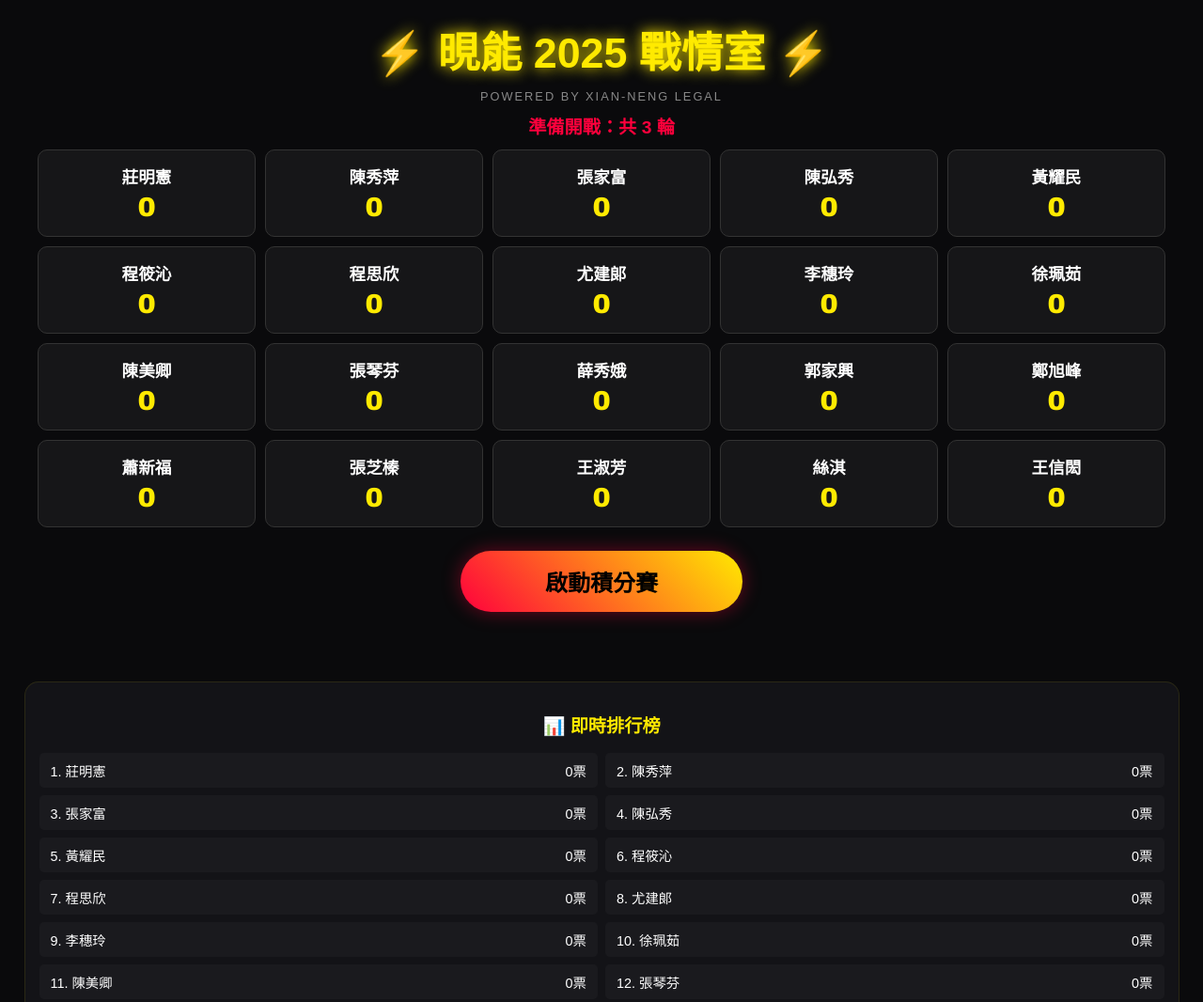
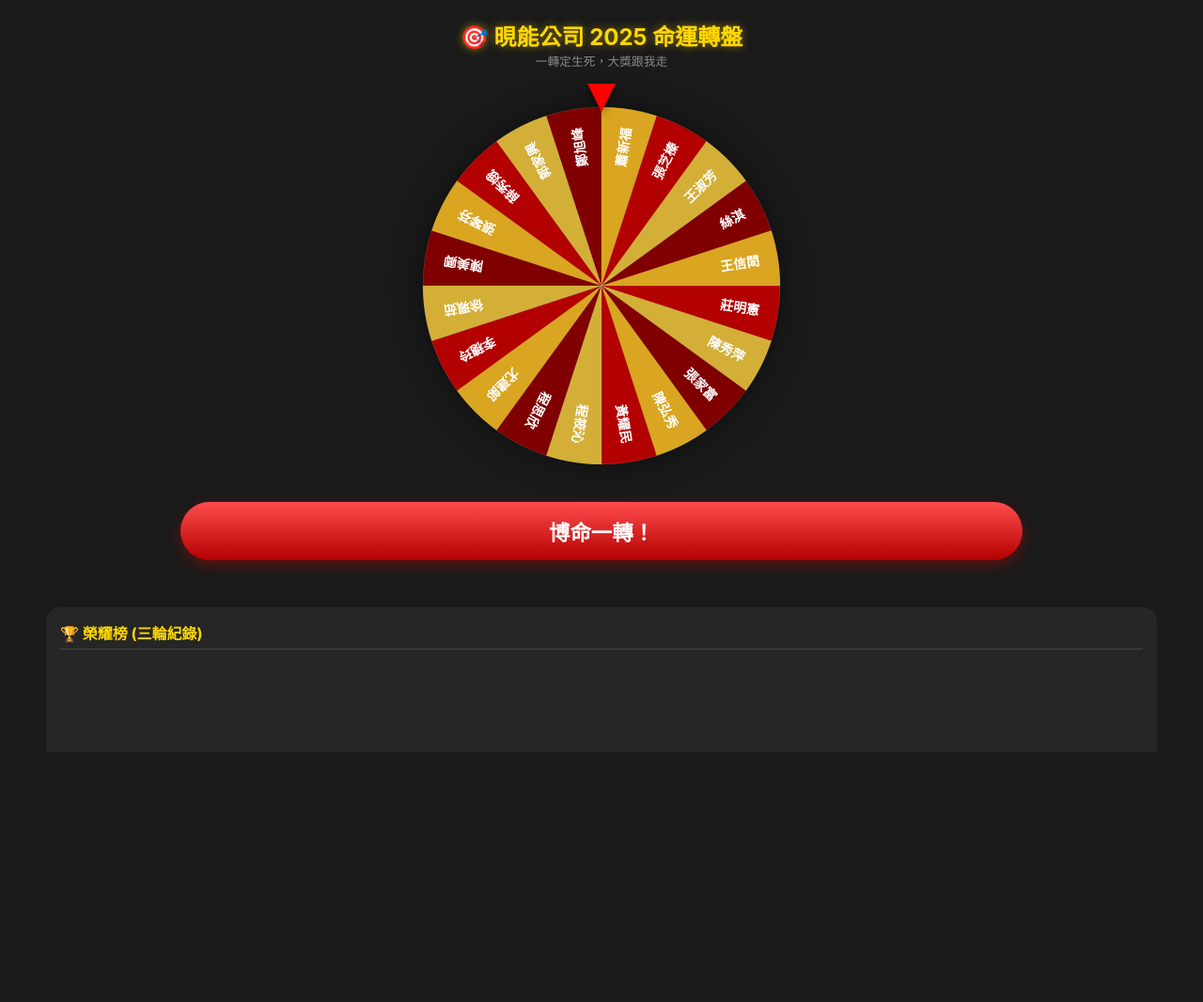
Before and after one commit to serena0229-web/xian-neng-2025, a plain HTML site: page index.html in a window 1280 px wide. Shown: the top 1066 px of the page at 94% size. After the commit the page ends 800 px from the top, so only its background shows below. Drawn offline with Linux system fonts and the light colour scheme.

Commit message:
Refactor index.html for improved layout and styling

```diff
--- a/index.html
+++ b/index.html
@@ -2,149 +2,197 @@
 <html lang="zh-Hant">
 <head>
     <meta charset="UTF-8">
-    <meta name="viewport" content="width=device-width, initial-scale=1.0">
-    <title>晛能 2025 尾牙戰情室 - 行動版</title>
+    <meta name="viewport" content="width=device-width, initial-scale=1.0, maximum-scale=1.0, user-scalable=no">
+    <title>晛能尾牙俄羅斯轉盤</title>
     <style>
         :root {
-            --neon-gold: #ffea00;
-            --neon-red: #ff003c;
-            --bg-dark: #0a0a0c;
+            --gold: #ffd700;
+            --red: #ff0000;
+            --bg: #1a1a1a;
         }
         body {
-            background-color: var(--bg-dark); color: white;
-            font-family: "PingFang TC", "Microsoft JhengHei", sans-serif;
-            margin: 0; padding: 10px; display: flex; flex-direction: column; align-items: center;
-            min-height: 100vh; overflow-x: hidden;
+            background: var(--bg); color: white; margin: 0; padding: 0;
+            font-family: -apple-system, "Microsoft JhengHei", sans-serif;
+            display: flex; flex-direction: column; align-items: center;
+            overflow: hidden; height: 100vh;
         }
-        h1 { font-size: 1.8rem; color: var(--neon-gold); text-shadow: 0 0 15px #ffea00; text-align: center; margin: 10px 0; }
-        .slogan { font-size: 0.8rem; color: #888; letter-spacing: 2px; margin-bottom: 10px; }
-        .round-indicator { font-size: 1.2rem; color: var(--neon-red); font-weight: bold; height: 1.5rem; margin-bottom: 15px; }
+        .header { margin-top: 20px; text-align: center; }
+        h1 { font-size: 1.5rem; color: var(--gold); margin: 0; text-shadow: 0 0 10px rgba(255,215,0,0.5); }
 
-        /* 戰場網格：核心優化 */
-        .war-room {
-            display: grid;
-            grid-template-columns: repeat(2, 1fr); /* 手機預設 2 欄 */
-            gap: 10px; width: 100%; max-width: 1200px;
+        /* 轉盤容器 */
+        .wheel-box {
+            position: relative; width: 90vw; height: 90vw; max-width: 400px; max-height: 400px;
+            margin: 30px 0;
         }
-        @media (min-width: 768px) {
-            .war-room { grid-template-columns: repeat(5, 1fr); } /* 電腦版改回 5 欄 */
-            h1 { font-size: 2.8rem; }
+        #canvas { width: 100%; height: 100%; filter: drop-shadow(0 0 15px rgba(0,0,0,0.5)); }
+
+        /* 指針 */
+        .pointer {
+            position: absolute; top: -15px; left: 50%; transform: translateX(-50%);
+            width: 0; height: 0;
+            border-left: 15px solid transparent; border-right: 15px solid transparent;
+            border-top: 30px solid var(--red); z-index: 10;
+            filter: drop-shadow(0 2px 5px rgba(0,0,0,0.5));
         }
 
-        .member-card {
-            background: rgba(255, 255, 255, 0.05); border: 1px solid #333; border-radius: 10px;
-            padding: 15px 5px; text-align: center; position: relative; transition: 0.2s;
+        /* 控制按鈕 */
+        .btn-box { width: 100%; display: flex; flex-direction: column; align-items: center; gap: 10px; }
+        #spin-btn {
+            width: 70%; background: linear-gradient(180deg, #ff4d4d, #b30000);
+            color: white; border: none; padding: 15px; font-size: 1.4rem; font-weight: bold;
+            border-radius: 50px; box-shadow: 0 5px 15px rgba(255,0,0,0.3);
+            cursor: pointer; -webkit-tap-highlight-color: transparent;
         }
-        .member-card.active {
-            border-color: var(--neon-gold); box-shadow: 0 0 20px var(--neon-gold);
-            transform: scale(1.05); background: rgba(255, 234, 0, 0.15); z-index: 2;
+        #spin-btn:active { transform: scale(0.95); }
+        #spin-btn:disabled { background: #555; box-shadow: none; opacity: 0.6; }
+
+        /* 中獎紀錄 */
+        .history {
+            flex: 1; width: 90%; margin-top: 20px; background: rgba(255,255,255,0.05);
+            border-radius: 15px 15px 0 0; padding: 15px; overflow-y: auto;
         }
-        .name { font-size: 1.1rem; font-weight: bold; color: #fff; }
-        .score { font-size: 1.8rem; color: var(--neon-gold); font-family: 'Arial Black'; margin-top: 5px; }
-        .vote-plus { position: absolute; top: -5px; right: 5px; color: #0f0; font-weight: bold; opacity: 0; }
-
-        /* 控制區 */
-        .controls { margin: 25px 0; width: 100%; display: flex; flex-direction: column; align-items: center; gap: 10px; }
-        #start-btn {
-            width: 80%; max-width: 300px; background: linear-gradient(45deg, #ff003c, #ffea00); border: none;
-            padding: 15px; font-size: 1.5rem; font-weight: 900; border-radius: 50px; cursor: pointer;
-            box-shadow: 0 0 20px rgba(255, 0, 60, 0.4);
-        }
-        #reset-btn { background: none; color: #666; border: 1px solid #444; padding: 8px 20px; border-radius: 20px; font-size: 0.9rem; visibility: hidden; }
-
-        /* 排行榜 */
-        .leaderboard {
-            width: 95%; background: rgba(20, 20, 25, 0.9); border-radius: 15px; padding: 15px;
-            border: 1px solid rgba(255, 234, 0, 0.1); margin-bottom: 30px;
-        }
-        .rank-list { list-style: none; padding: 0; display: grid; grid-template-columns: 1fr; gap: 8px; }
-        @media (min-width: 600px) { .rank-list { grid-template-columns: 1fr 1fr; } }
-        .rank-item { display: flex; justify-content: space-between; padding: 8px 12px; background: rgba(255,255,255,0.03); border-radius: 5px; font-size: 0.9rem; }
-        .rank-item.top-three { border-left: 3px solid var(--neon-gold); background: rgba(255,234,0,0.05); }
+        .history h3 { font-size: 1rem; color: var(--gold); margin-top: 0; border-bottom: 1px solid #444; padding-bottom: 5px; }
+        .win-item { display: flex; justify-content: space-between; padding: 8px 0; border-bottom: 1px solid #333; font-size: 0.9rem; }
     </style>
 </head>
 <body>
 
-    <h1>⚡ 晛能 2025 戰情室 ⚡</h1>
-    <div class="slogan">POWERED BY XIAN-NENG LEGAL</div>
-    <div class="round-indicator" id="round-text">準備開戰：共 3 輪</div>
-
-    <div class="war-room" id="war-room"></div>
-
-    <div class="controls">
-        <button id="start-btn" onclick="startMegaRound()">啟動積分賽</button>
-        <button id="reset-btn" onclick="resetGame()">重新洗牌</button>
+    <div class="header">
+        <h1>🎯 晛能公司 2025 命運轉盤</h1>
+        <div style="font-size: 0.8rem; color: #888;">一轉定生死，大獎跟我走</div>
     </div>
 
-    <div class="leaderboard">
-        <h2 style="text-align:center; font-size:1.2rem; color:var(--neon-gold)">📊 即時排行榜</h2>
-        <ul class="rank-list" id="rank-list"></ul>
+    <div class="wheel-box">
+        <div class="pointer"></div>
+        <canvas id="canvas" width="800" height="800"></canvas>
+    </div>
+
+    <div class="btn-box">
+        <button id="spin-btn" onclick="startSpin()">博命一轉！</button>
+        <div id="status" style="color: var(--gold); font-weight: bold; height: 20px;"></div>
+    </div>
+
+    <div class="history">
+        <h3>🏆 榮耀榜 (三輪紀錄)</h3>
+        <div id="history-list"></div>
     </div>
 
     <script>
-        const members = ["莊明憲", "陳秀萍", "張家富", "陳弘秀", "黃耀民", "程筱沁", "程思欣", "尤建郎", "李穗玲", "徐珮茹", "陳美卿", "張琴芬", "薛秀娥", "郭家興", "鄭旭峰", "蕭新福", "張芝榛", "王淑芳", "絲淇", "王信閎"];
-        let scores = {};
-        let currentRound = 1;
-        let audioCtx;
+        const names = ["莊明憲", "陳秀萍", "張家富", "陳弘秀", "黃耀民", "程筱沁", "程思欣", "尤建郎", "李穗玲", "徐珮茹", "陳美卿", "張琴芬", "薛秀娥", "郭家興", "鄭旭峰", "蕭新福", "張芝榛", "王淑芳", "絲淇", "王信閎"];
+        const colors = ["#b30000", "#d4af37", "#800000", "#daa520"];
 
-        function initAudio() { if (!audioCtx) audioCtx = new (window.AudioContext || window.webkitAudioContext)(); }
-        function playTension(p) {
-            initAudio(); const o = audioCtx.createOscillator(); const g = audioCtx.createGain();
-            o.type = 'sawtooth'; o.frequency.setValueAtTime(60 + (p * 4), audioCtx.currentTime);
-            g.gain.setValueAtTime(0.05, audioCtx.currentTime); g.gain.exponentialRampToValueAtTime(0.001, audioCtx.currentTime + 0.1);
-            o.connect(g); g.connect(audioCtx.destination); o.start(); o.stop(audioCtx.currentTime + 0.1);
+        const canvas = document.getElementById('canvas');
+        const ctx = canvas.getContext('2d');
+        const btn = document.getElementById('spin-btn');
+        const historyList = document.getElementById('history-list');
+        const audioCtx = new (window.AudioContext || window.webkitAudioContext)();
+
+        let currentRotation = 0;
+        let isSpinning = false;
+        let roundCount = 1;
+
+        function drawWheel() {
+            const centerX = 400; const centerY = 400; const radius = 380;
+            const sliceAngle = (2 * Math.PI) / names.length;
+
+            ctx.clearRect(0, 0, 800, 800);
+            names.forEach((name, i) => {
+                const angle = i * sliceAngle;
+                ctx.fillStyle = colors[i % 4];
+                ctx.beginPath();
+                ctx.moveTo(centerX, centerY);
+                ctx.arc(centerX, centerY, radius, angle, angle + sliceAngle);
+                ctx.fill();
+                ctx.strokeStyle = "rgba(255,255,255,0.2)";
+                ctx.stroke();
+
+                ctx.save();
+                ctx.translate(centerX, centerY);
+                ctx.rotate(angle + sliceAngle / 2);
+                ctx.fillStyle = "white";
+                ctx.font = "bold 28px sans-serif";
+                ctx.textAlign = "right";
+                ctx.fillText(name, radius - 40, 10);
+                ctx.restore();
+            });
         }
 
-        function initUI() {
-            const wr = document.getElementById('war-room'); wr.innerHTML = '';
-            members.forEach(m => {
-                scores[m] = scores[m] || 0;
-                wr.innerHTML += `<div class="member-card" id="card-${m}"><span class="name">${m}</span><div class="score" id="score-${m}">${scores[m]}</div><div class="vote-plus" id="plus-${m}">+1</div></div>`;
-            });
-            updateRank();
+        function playTick() {
+            const osc = audioCtx.createOscillator();
+            const gain = audioCtx.createGain();
+            osc.connect(gain); gain.connect(audioCtx.destination);
+            osc.frequency.setValueAtTime(600, audioCtx.currentTime);
+            gain.gain.setValueAtTime(0.1, audioCtx.currentTime);
+            gain.gain.exponentialRampToValueAtTime(0.01, audioCtx.currentTime + 0.05);
+            osc.start(); osc.stop(audioCtx.currentTime + 0.05);
         }
 
-        async function startMegaRound() {
-            if (currentRound > 3) return;
-            initAudio();
-            const btn = document.getElementById('start-btn');
-            const rst = document.getElementById('reset-btn');
-            btn.disabled = true; rst.style.visibility = 'hidden';
-            document.getElementById('round-text').innerText = `🔥 第 ${currentRound} 輪激鬥中...`;
+        function startSpin() {
+            if (isSpinning || roundCount > 3) return;
+            isSpinning = true;
+            btn.disabled = true;
+            document.getElementById('status').innerText = "運轉中...";
 
-            for (let i = 0; i < 15; i++) {
-                playTension(i);
-                const lucky = members[Math.floor(Math.random() * members.length)];
-                const card = document.getElementById(`card-${lucky}`);
-                const plus = document.getElementById(`plus-${lucky}`);
-                card.classList.add('active'); plus.style.opacity = '1';
-                scores[lucky]++; document.getElementById(`score-${lucky}`).innerText = scores[lucky];
-                await new Promise(r => setTimeout(r, Math.max(80, 400 - (i * 25))));
-                card.classList.remove('active'); plus.style.opacity = '0';
-                updateRank();
+            const spinRotations = 10 + Math.random() * 5;
+            const extraDegrees = Math.random() * 360;
+            const totalRotation = spinRotations * 360 + extraDegrees;
+
+            let start = null;
+            const duration = 5000; // 5秒轉完
+            const initialRotation = currentRotation;
+
+            function animate(timestamp) {
+                if (!start) start = timestamp;
+                const progress = timestamp - start;
+                const t = progress / duration;
+
+                // 緩動函數 (Ease Out)
+                const easeOut = 1 - Math.pow(1 - t, 3);
+                const stepRotation = initialRotation + (totalRotation * easeOut);
+
+                canvas.style.transform = `rotate(${stepRotation}deg)`;
+
+                // 模擬滴答聲：角度變化時播放
+                if (Math.floor(stepRotation / (360/names.length)) !== Math.floor(currentRotation / (360/names.length))) {
+                    playTick();
+                }
+                currentRotation = stepRotation;
+
+                if (progress < duration) {
+                    requestAnimationFrame(animate);
+                } else {
+                    finishSpin();
+                }
             }
-            currentRound++;
-            btn.disabled = false;
-            btn.innerText = currentRound > 3 ? "比賽結束" : `第 ${currentRound} 輪`;
-            document.getElementById('round-text').innerText = currentRound > 3 ? "🏆 總結算完成" : `等待第 ${currentRound} 輪`;
-            rst.style.visibility = 'visible';
+            requestAnimationFrame(animate);
         }
 
-        function updateRank() {
-            const list = document.getElementById('rank-list');
-            const sorted = Object.entries(scores).sort((a,b) => b[1]-a[1]);
-            list.innerHTML = sorted.map(([n, s], i) => `<li class="rank-item ${i<3 && s>0 ? 'top-three' : ''}"><span>${i+1}. ${n}</span><span>${s}票</span></li>`).join('');
+        function finishSpin() {
+            isSpinning = false;
+            // 計算中獎者：指針在正上方 (270度位置)
+            const finalAngle = (currentRotation % 360);
+            const correctedAngle = (360 - finalAngle + 270) % 360;
+            const winnerIndex = Math.floor(correctedAngle / (360 / names.length)) % names.length;
+            const winner = names[winnerIndex];
+
+            document.getElementById('status').innerText = `🎉 恭喜：${winner}！`;
+
+            // 紀錄
+            const div = document.createElement('div');
+            div.className = 'win-item';
+            div.innerHTML = `<span>第 ${roundCount} 輪</span><strong>${winner}</strong>`;
+            historyList.prepend(div);
+
+            roundCount++;
+            if (roundCount <= 3) {
+                btn.disabled = false;
+                btn.innerText = `開始第 ${roundCount} 輪`;
+            } else {
+                btn.innerText = "三輪結束！";
+            }
         }
 
-        function resetGame() {
-            if(!confirm("數據即將銷毀，重新開始？")) return;
-            currentRound = 1; members.forEach(m => scores[m] = 0);
-            document.getElementById('start-btn').disabled = false;
-            document.getElementById('start-btn').innerText = "啟動積分賽";
-            document.getElementById('round-text').innerText = "準備開戰：共 3 輪";
-            initUI();
-        }
-        initUI();
+        drawWheel();
     </script>
 </body>
 </html>
```
